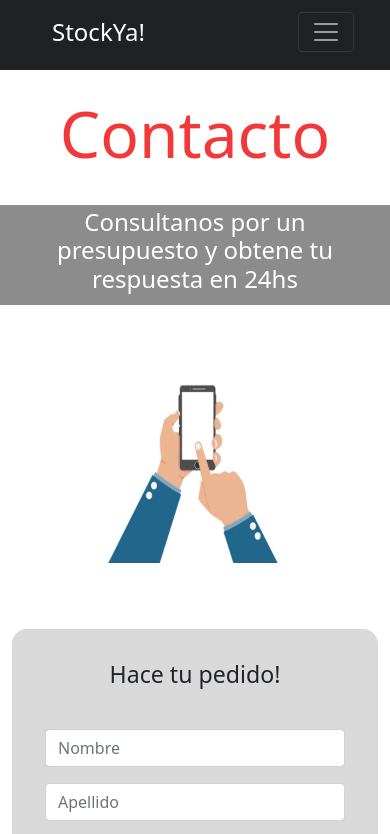
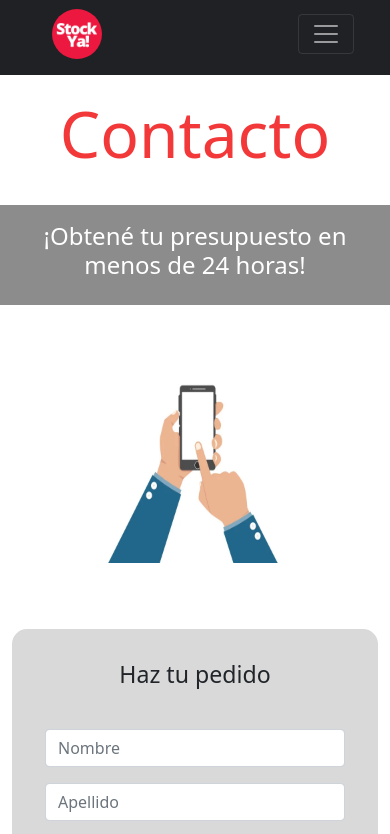
Before and after one commit to AgusKauf/web-StockYa, a website: page pages/contacto.html in a window 390 px wide. Shown: the top 834 px of the page. Drawn offline with nearby package versions, Linux system fonts and the light colour scheme.

Commit message:
correccion final

```diff
--- a/pages/contacto.html
+++ b/pages/contacto.html
@@ -32,7 +32,7 @@
 
     <nav class="col-sm-12 col-md-12 col-lg-12 navbar navbar-expand-lg navbar-dark bg-light">
         <div class="navegador container-fluid">
-          <a class="navbar-brand" href="#">StockYa!</a>
+            <a href="../index.html"><img src="../images/Logo.png" alt="Logo" class="logo"></a>
           <button class="navbar-toggler" type="button" data-bs-toggle="collapse" data-bs-target="#navbarSupportedContent" aria-controls="navbarSupportedContent" aria-expanded="false" aria-label="Toggle navigation">
             <span class="navbar-toggler-icon"></span>
           </button>
@@ -69,7 +69,7 @@
 </div>
 
 <div class="row consulta">
-    <h3 class="col-lg-12 col-md-12 col-sm-12">Consultanos por un presupuesto y obtene tu respuesta en 24hs</h3>
+    <h3 class="col-lg-12 col-md-12 col-sm-12">¡Obtené tu presupuesto en menos de 24 horas!</h3>
 </div>
 
 <div class="row">
@@ -80,7 +80,7 @@
 
 <div class="formulario_con col-lg-7 col-md-7 col-sm-12">
 <form action="" class="col-lg-7 formulario_contacto">
-    <h3 class="titulo_form">Hace tu pedido!</h3>
+    <h3 class="titulo_form">Haz tu pedido</h3>
     <div class="mb-3">
         <input type="nombre" class="form-control" id="exampleFormControlInput1" placeholder="Nombre">
     </div>
--- a/scss/_index.scss
+++ b/scss/_index.scss
@@ -26,6 +26,12 @@ nav{
 
     background-color: $color_3 !important;
 
+}
+
+.logo{
+    border-radius: 50%;
+    height: 50px;
+    width: 50px;
 }
 
 .navbar_titulo{
@@ -271,7 +277,7 @@ svg{
 
     .navbar{
         text-align: center;
-        height: 80px;
+        height: 90px;
     }
 
     .navbar h3{
```
Also changed, not shown: index.html (+1 -1 lines), pages/nosotros.html (+2 -2 lines), pages/productos.html (+2 -2 lines), pages/testimonios.html (+5 -5 lines), css/styles.css.
